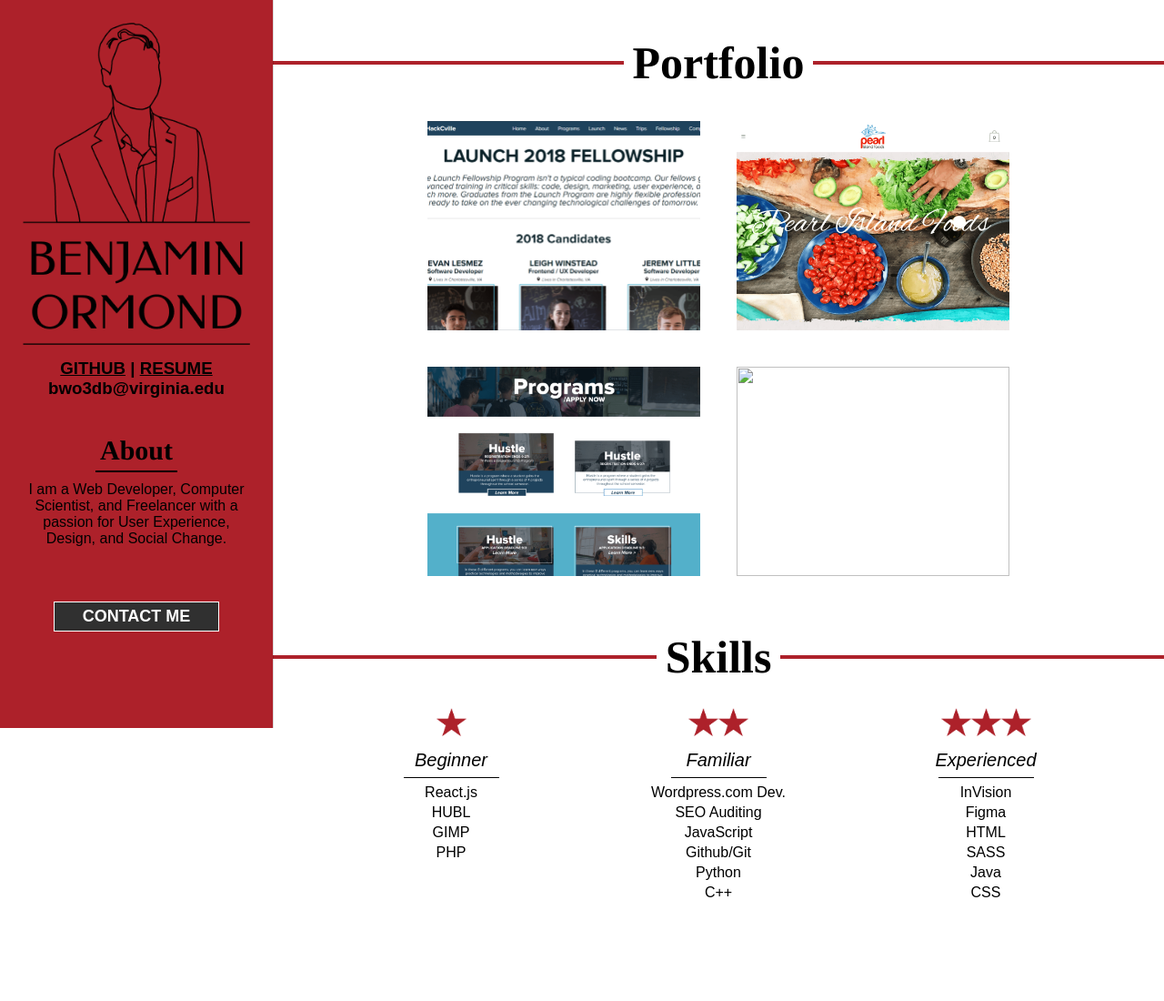
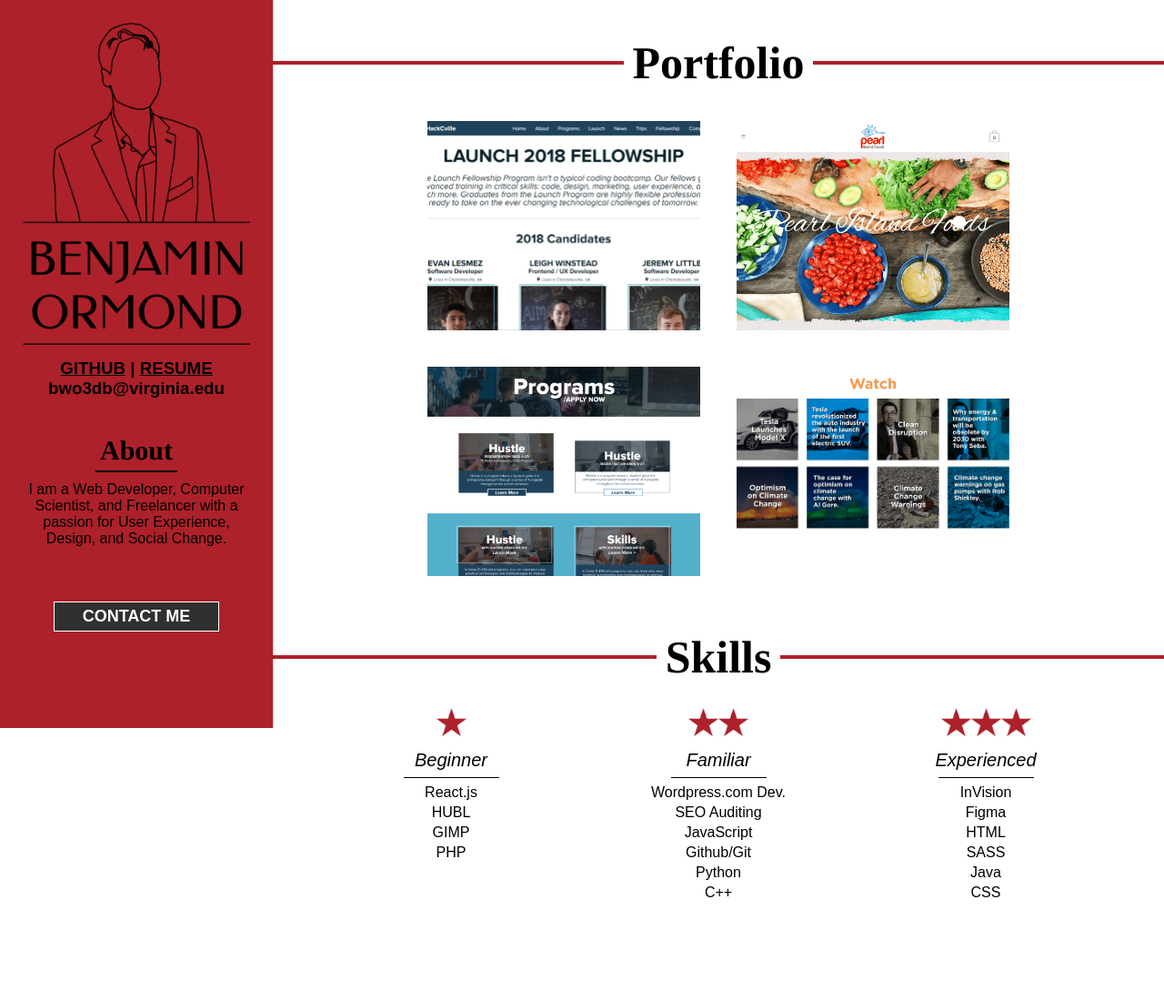
Before and after one commit to bwo3db/PersonalSite, a plain HTML site: page index.html in a window 1280 px wide. Shown: the top 1100 px of the page at 91% size. Drawn offline with Linux system fonts and the light colour scheme; a web font is replaced by a local one.

Commit message:
image bug fix 2

```diff
--- a/index.html
+++ b/index.html
@@ -54,7 +54,7 @@
             </div>
          </div></a>
          <div class="port-feat"><a href="https://www.generation180.org/favorites">
-            <img class="port-feat-img" src="images/TheFavoritesPage Examples.png"/>
+            <img class="port-feat-img" src="images/TheFavoritesPageExamples.png"/>
             <div class="port-feat-hover">
                <h1 class="port-feat-main">Favorites Layout</h1>
                <div class="white-bar"></div>
```
